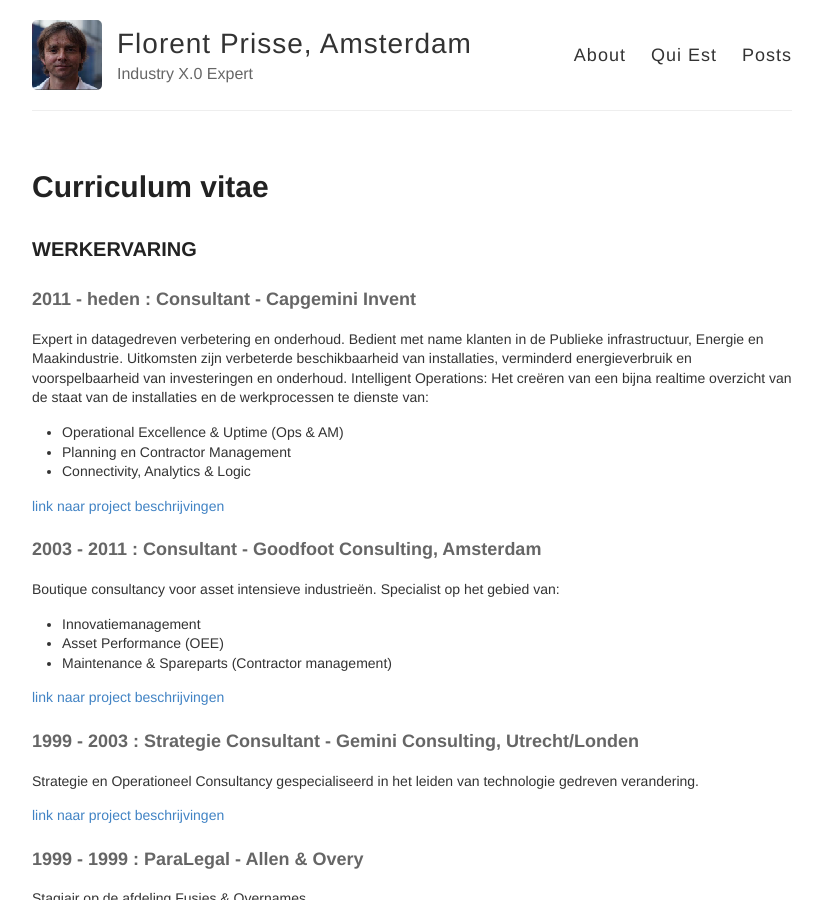
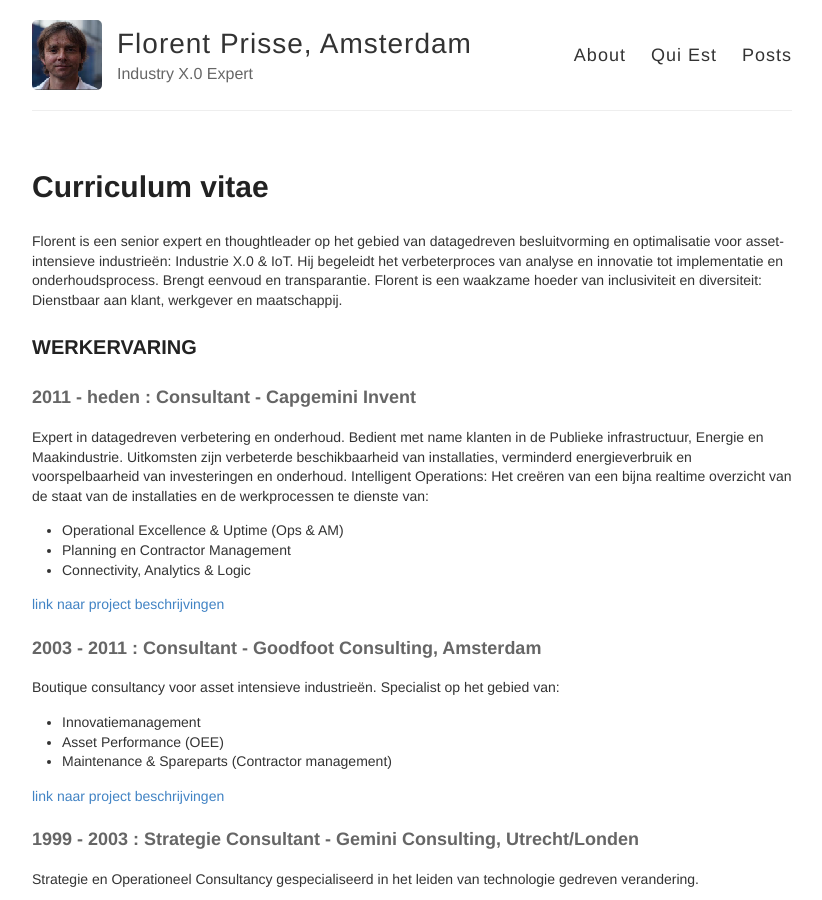
Before and after one commit to fprisse/fprisse.github.io, a Jekyll site: the page built from over_mij.md, in a window 1280 px wide and 900 px high. Shown: the whole window, without its empty margins (228-1050 px from the left). Built offline with Jekyll 4.4.1, drawn with Linux system fonts in a browser that asks for light colours; comment, search, counter and statistics services are not loaded.

Commit message:
Dienstbaar

```diff
--- a/over_mij.md
+++ b/over_mij.md
@@ -3,6 +3,8 @@ layout: "post"
 title: "Curriculum vitae"
 permalink: /over_mij
 ---
+
+Florent is een senior expert en thoughtleader op het gebied van datagedreven besluitvorming en optimalisatie voor asset-intensieve industrieën: Industrie X.0 & IoT. Hij begeleidt het verbeterproces van analyse en  innovatie tot implementatie en onderhoudsprocess. Brengt eenvoud en transparantie. Florent is een waakzame hoeder van inclusiviteit en diversiteit: Dienstbaar aan klant, werkgever en maatschappij.
 
 ### WERKERVARING
 
```
